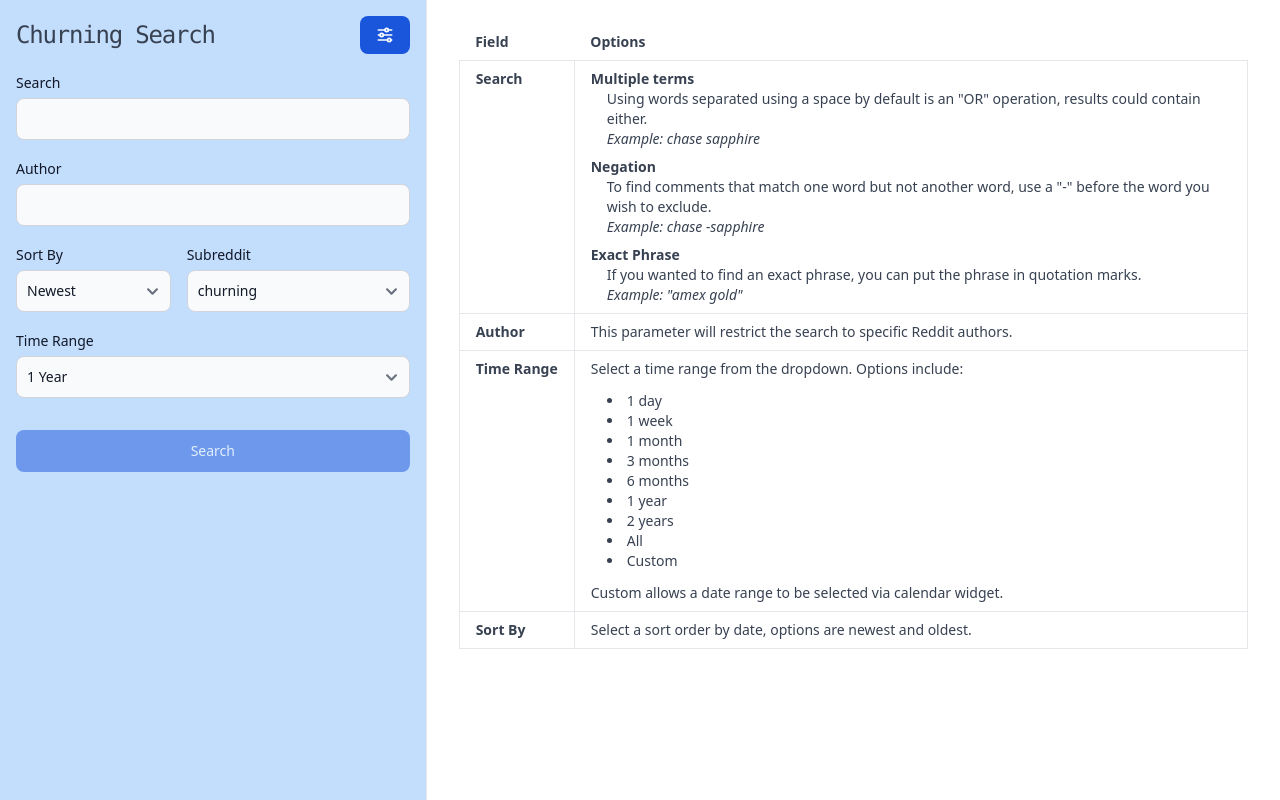
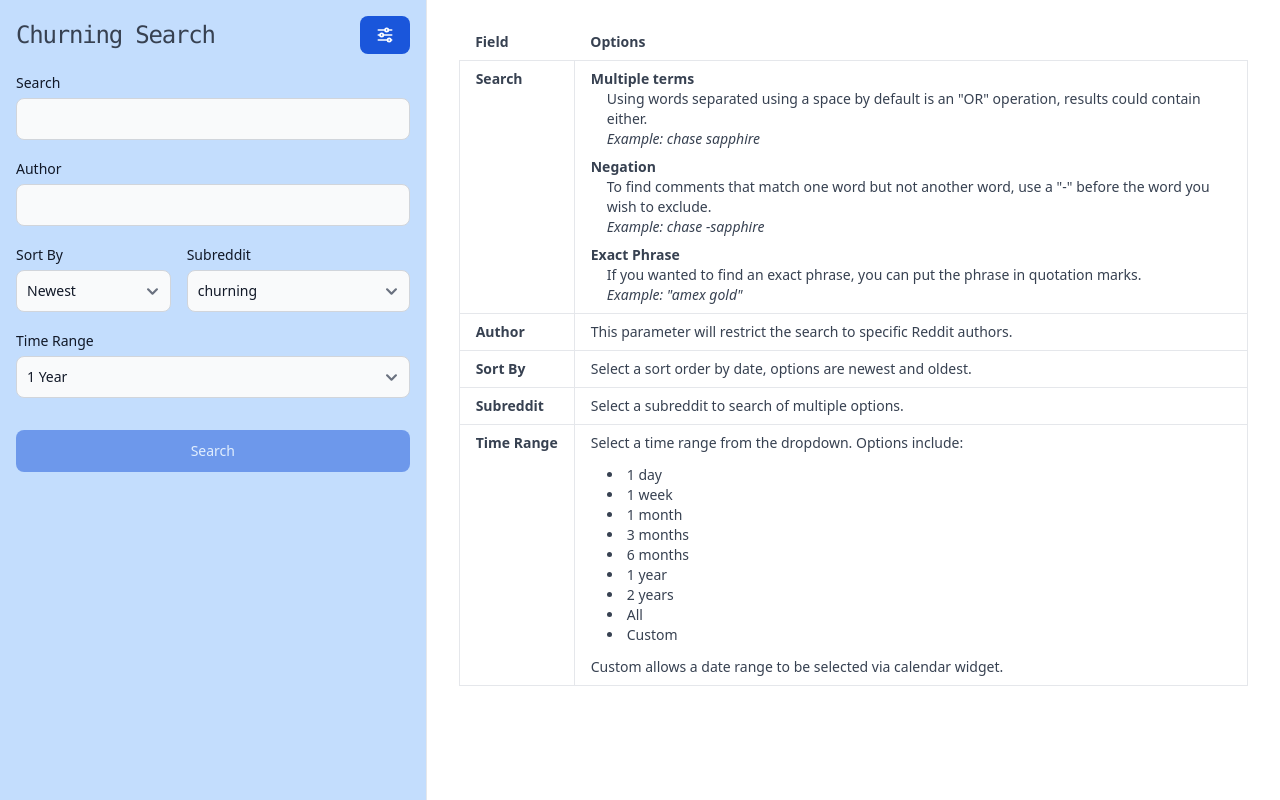
Before and after one commit to garettg/churning.io, a Next.js app: page / in a window 1280 px wide. Built offline with nearby package versions, Linux system fonts and the light colour scheme; what @rvxlab/tailwind-plugin-ios-full-height would draw is missing.

Commit message:
Updated help text.

```diff
--- a/src/components/Help.js
+++ b/src/components/Help.js
@@ -39,6 +39,18 @@ const Help = () => {
                     </td>
                 </tr>
                 <tr>
+                    <td className="border px-4 py-2 align-top whitespace-nowrap font-bold border-gray-200 dark:border-gray-700">Sort By</td>
+                    <td className="border px-4 py-2 align-top border-gray-200 dark:border-gray-700">
+                        <p>Select a sort order by date, options are newest and oldest.</p>
+                    </td>
+                </tr>
+                <tr>
+                    <td className="border px-4 py-2 align-top whitespace-nowrap font-bold border-gray-200 dark:border-gray-700">Subreddit</td>
+                    <td className="border px-4 py-2 align-top border-gray-200 dark:border-gray-700">
+                        <p>Select a subreddit to search of multiple options.</p>
+                    </td>
+                </tr>
+                <tr>
                     <td className="border px-4 py-2 align-top whitespace-nowrap font-bold border-gray-200 dark:border-gray-700">Time Range</td>
                     <td className="border px-4 py-2 align-top border-gray-200 dark:border-gray-700">
                         <p>Select a time range from the dropdown. Options include:</p>
@@ -56,12 +68,6 @@ const Help = () => {
                         <p>Custom allows a date range to be selected via calendar widget.</p>
                     </td>
                 </tr>
-                <tr>
-                    <td className="border px-4 py-2 align-top whitespace-nowrap font-bold border-gray-200 dark:border-gray-700">Sort By</td>
-                    <td className="border px-4 py-2 align-top border-gray-200 dark:border-gray-700">
-                        <p>Select a sort order by date, options are newest and oldest.</p>
-                    </td>
-                </tr>
             </tbody>
         </table>
     )
```
